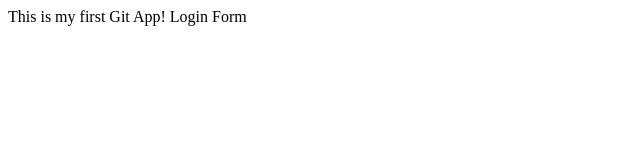
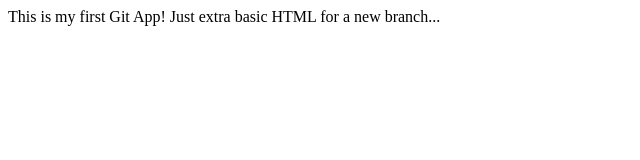
Before and after one commit to Robooze/gitappsample, a plain HTML site: page index.html in a window 1280 px wide. Shown: the whole page, without its empty margins (0-640 px from the left). Drawn offline with Linux system fonts and the light colour scheme.

Commit message:
Modified files to be more informative...

```diff
--- a/app.js
+++ b/app.js
@@ -1 +1 @@
-console.log('Hello');
+console.log('Hello, welcome to my first Git project!');
--- a/dir1/app1.js
+++ b/dir1/app1.js
@@ -1 +1 @@
-console.log('app1');
+console.log('This directory is not ignored!');
--- a/dir2/app2.js
+++ b/dir2/app2.js
@@ -1 +1 @@
-console.log('app2');
+console.log('This directory is ignored!');
--- a/index.html
+++ b/index.html
@@ -4,6 +4,6 @@
     </head>
     <body>
         This is my first Git App!
-        Login Form
+        Just extra basic HTML for a new branch...
     </body>
 </html>
```
Also changed, not shown: login.html (+8 -1 lines), log.txt.
